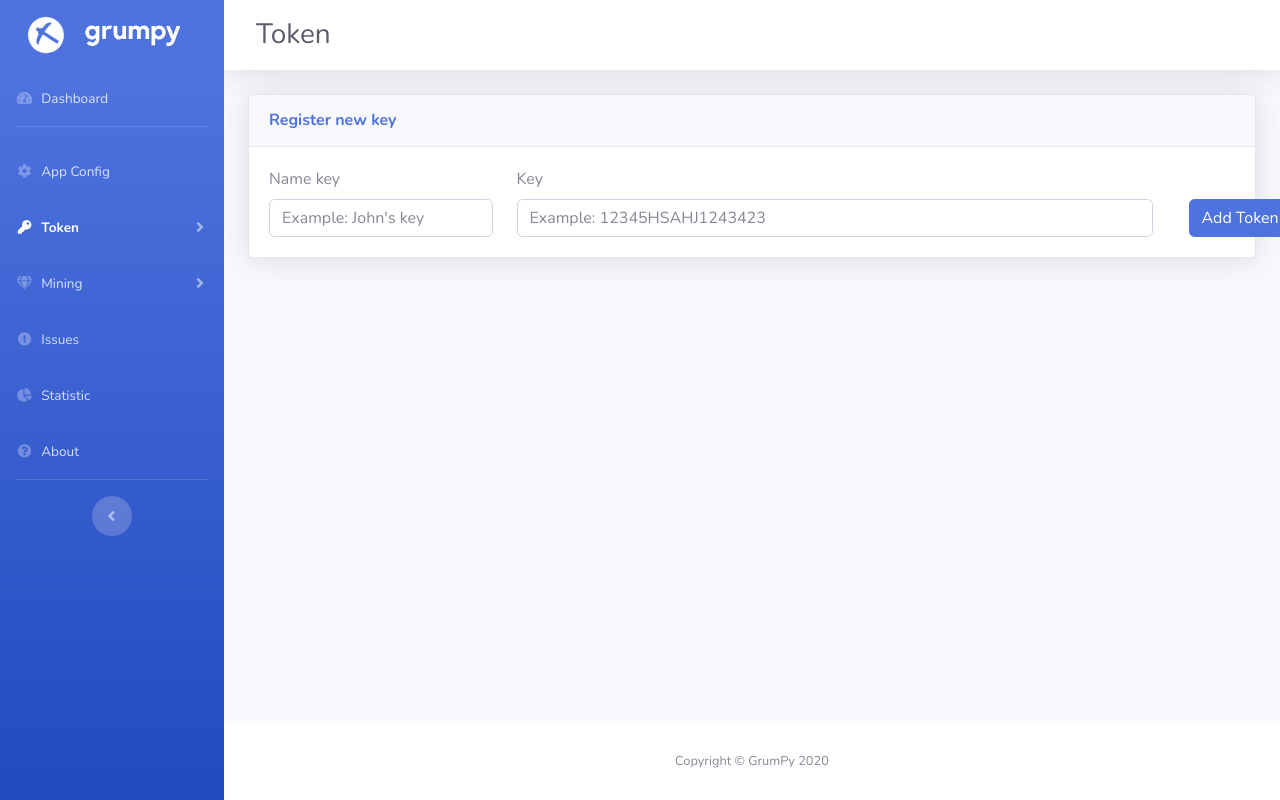
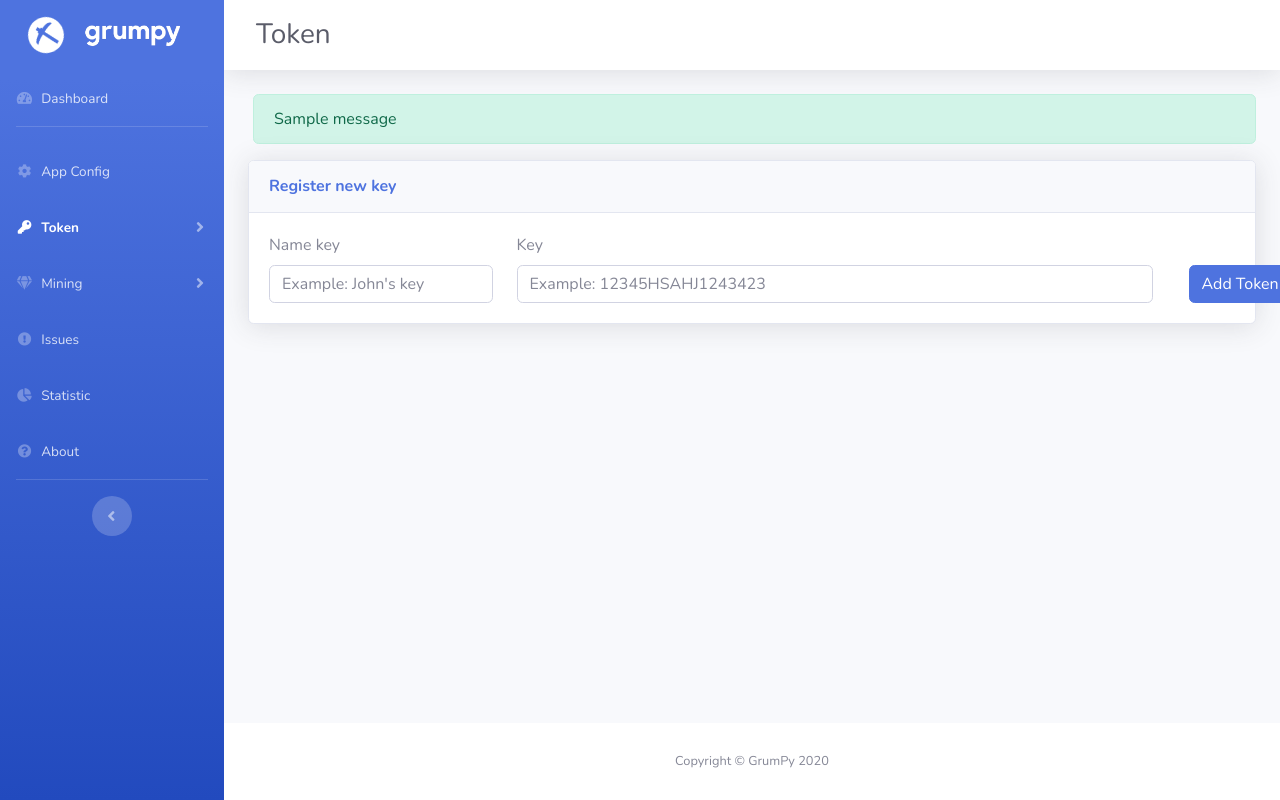
Before and after one commit to arieslab/GrumPy, a Django app: page /keyform in a window 1280 px wide. Run offline with Django 3.2, Linux system fonts and the light colour scheme; tables that the repository leaves empty hold one stand-in row (values such as "Sample post"); one stand-in notice (Sample message) is shown; parts of the project's set-up code (start-up, migrations or seed data) failed here and were passed over; some libraries are stand-ins or nearby versions.

Commit message:
Inclusion of the success message on the token screen

```diff
--- a/Miner/templates/miner/keyForm.html
+++ b/Miner/templates/miner/keyForm.html
@@ -10,6 +10,14 @@
 
 {% block content %}
 
+
+{% if messages %}
+<ul class="messages" style ="list-style-type: none; margin-left: -35px; ">
+    {% for message in messages %}
+    <li{% if message.tags %} class="alert alert-{{ message.tags }}"{% endif %}>{{ message }}</li>
+    {% endfor %}
+</ul>
+{% endif %}
 
 <div class="card shadow mb-4">
     <div class="card-header py-3">
```
